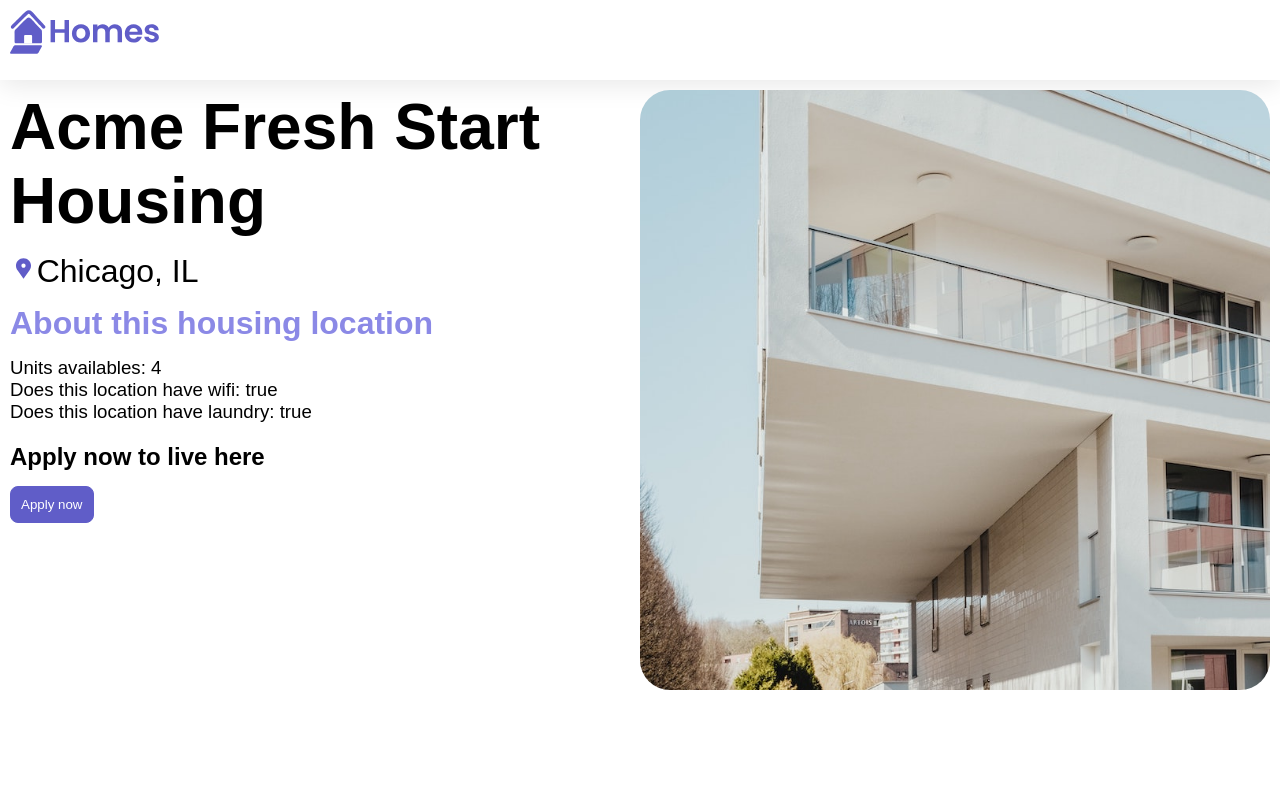
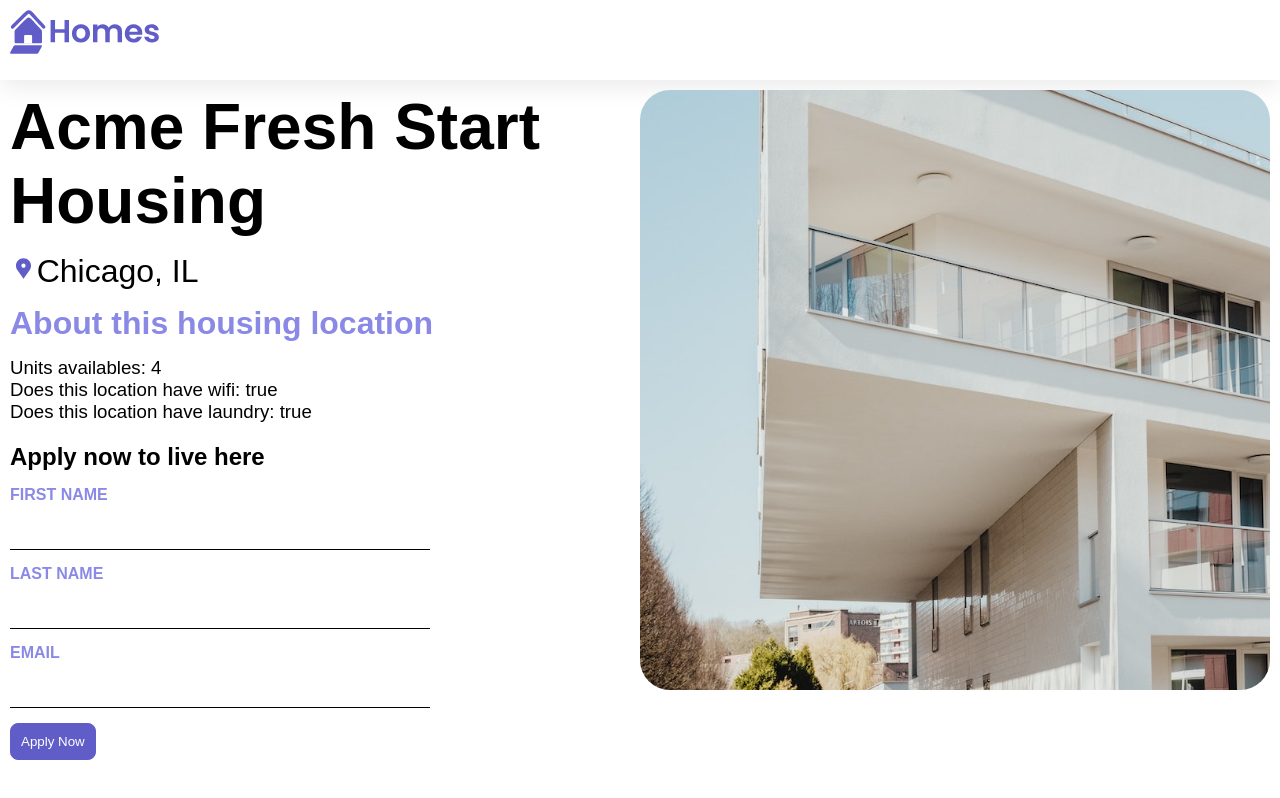
Before and after one commit to joaoliisboa/atv_js, an Angular app in the folder angular-first-app/: page /details/0 in a window 1280 px wide. Built offline with nearby package versions, Linux system fonts and the light colour scheme.

Commit message:
Adding a form to your Angular app

```diff
--- a/angular-first-app/src/app/details/details.component.ts
+++ b/angular-first-app/src/app/details/details.component.ts
@@ -3,11 +3,12 @@
 import { ActivatedRoute } from '@angular/router';
 import { HousingService } from '../housing.service';
 import { HousingLocation } from '../housing-location';
+import { FormControl, FormGroup, ReactiveFormsModule } from '@angular/forms';
 
 @Component({
   selector: 'app-details',
   standalone: true,
-  imports: [CommonModule],
+  imports: [CommonModule, ReactiveFormsModule],
   template: `
     <article>
       <img class="listing-photo" [src]="housingLocation?.photo">
@@ -25,7 +26,20 @@
       </section>
       <section class="listing-apply">
         <h2 class="section-heading">Apply now to live here</h2>
-        <button class="primary" type="button">Apply now</button>
+        <form [formGroup]="applyForm" (submit)="submitApplication()">
+          <label for="first-name">First Name</label>
+          <input id="first-name" type="text" formControlName="firstName">
+
+          <label for="last-name">Last Name</label>
+          <input id="last-name" type="text" formControlName="lastName">
+
+          <label for="email">Email</label>
+          <input id="email" type="email" formControlName="email">
+
+          <button type="submit" class="primary">Apply Now</button>
+        </form>
+      </section>
+    </article>
   `,
   styleUrls: ['./details.component.css']
 })
@@ -33,9 +47,23 @@
   route: ActivatedRoute = inject(ActivatedRoute);
   housingService = inject(HousingService);
   housingLocation: HousingLocation | undefined;
+  applyForm = new FormGroup({
+    firstName: new FormControl(''),
+    lastName: new FormControl(''),
+    email: new FormControl('')
+  });
 
   constructor() {
     const housingLocationId = Number(this.route.snapshot.params["id"])
     this.housingLocation = this.housingService.getHousingLocationById(housingLocationId);
   }
+
+  submitApplication() {
+    this.housingService.submitApplication(
+      this.applyForm.value.firstName ?? '',
+      this.applyForm.value.lastName ?? '',
+      this.applyForm.value.email ?? ''
+    );
+  }
+
 }
--- a/angular-first-app/src/app/housing.service.ts
+++ b/angular-first-app/src/app/housing.service.ts
@@ -117,4 +117,8 @@
   getHousingLocationById(id: Number): HousingLocation | undefined {
     return this.housingLocationList.find(housingLocation => housingLocation.id === id);
   }
+
+  submitApplication(firstName: string, lastName: string, email: string) {
+    console.log(firstName, lastName, email);
+  }
 }
```
